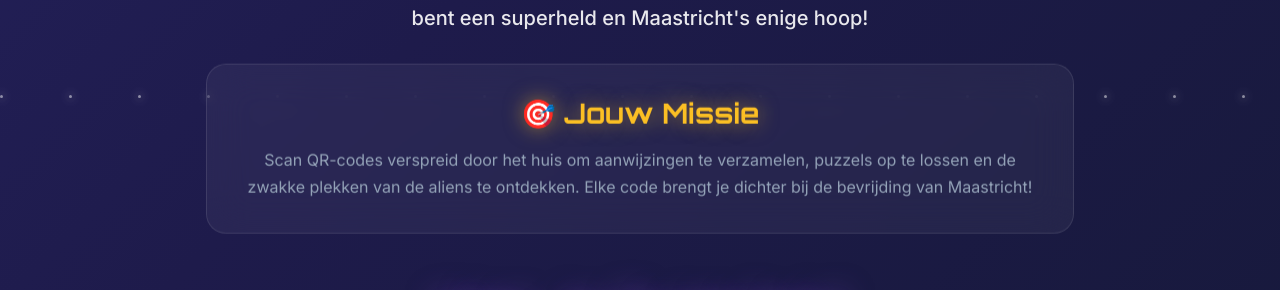
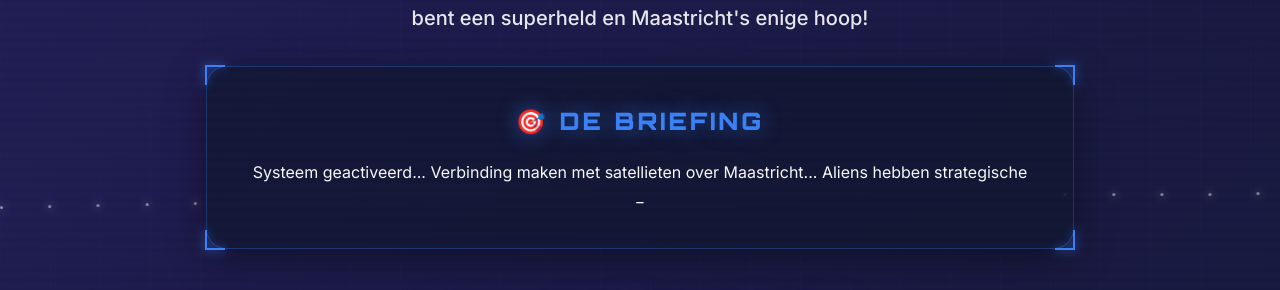
Before and after one commit to x4b5/game2026, a SvelteKit app: page /game/kappa-grid-27 in a window 1280 px wide. Shown: the part 340-630 px from the top of the page. Built offline with nearby package versions, Linux system fonts and the light colour scheme.

Commit message:
style: revamped landing page with spectacular futuristic effects

```diff
--- a/src/routes/game/kappa-grid-27/+page.svelte
+++ b/src/routes/game/kappa-grid-27/+page.svelte
@@ -45,6 +45,10 @@
     let isStarting = $state(false);
     let mounted = $state(false);
 
+    let briefingText =
+        "Systeem geactiveerd... Verbinding maken met satellieten over Maastricht... Aliens hebben strategische punten bezet. Jouw missie: infiltreer hun netwerk, los de raadsels op en verdrijf de indringers uit onze stad!";
+    let displayedBriefing = $state("");
+
     // Multiplayer State
     let takenHeroes = $state<Set<string>>(new Set());
     let deviceId = $state("");
@@ -52,6 +56,18 @@
     onMount(() => {
         mounted = true;
         soundManager.init();
+
+        // Typewriter effect
+        let i = 0;
+        const speed = 40;
+        const type = () => {
+            if (i < briefingText.length) {
+                displayedBriefing += briefingText.charAt(i);
+                i++;
+                setTimeout(type, speed);
+            }
+        };
+        setTimeout(type, 1000); // Start after 1s delay
 
         // 1. Get or Create Device ID
         let storedId = localStorage.getItem("game2026_deviceId");
@@ -194,8 +210,10 @@
 <div class="welcome-page" class:mounted>
     <!-- Animated Background -->
     <div class="animated-bg"></div>
+    <div class="cyber-grid"></div>
+    <div class="scanline-overlay"></div>
     <div class="particles">
-        {#each Array(20) as _, i}
+        {#each Array(30) as _, i}
             <div class="particle" style:--i={i}></div>
         {/each}
     </div>
@@ -223,14 +241,16 @@
         </div>
 
         <!-- Mission Brief -->
-        <div class="mission-brief glass-panel">
-            <h2>🎯 Jouw Missie</h2>
-            <p>
-                Scan QR-codes verspreid door het huis om aanwijzingen te
-                verzamelen, puzzels op te lossen en de zwakke plekken van de
-                aliens te ontdekken. Elke code brengt je dichter bij de
-                bevrijding van Maastricht!
-            </p>
+        <div class="mission-brief glass-panel has-corners">
+            <div class="corner tl"></div>
+            <div class="corner tr"></div>
+            <div class="corner bl"></div>
+            <div class="corner br"></div>
+            <h2>🎯 DE BRIEFING</h2>
+            <div class="typewriter-content">
+                {displayedBriefing}
+                <span class="cursor">_</span>
+            </div>
         </div>
     </div>
 
@@ -373,11 +393,71 @@
         background: rgba(255, 255, 255, 0.5);
         border-radius: 50%;
         top: -10px;
-        left: calc(var(--i) * 5%);
+        left: calc(var(--i) * 3.3%);
         animation: fall linear infinite;
-        animation-duration: calc(10s + var(--i) * 1s);
-        animation-delay: calc(var(--i) * -0.5s);
+        animation-duration: calc(8s + var(--i) * 0.5s);
+        animation-delay: calc(var(--i) * -0.3s);
         box-shadow: 0 0 10px rgba(255, 255, 255, 0.8);
+    }
+
+    /* Cyber Grid Overlay */
+    .cyber-grid {
+        position: fixed;
+        top: 0;
+        left: 0;
+        width: 100%;
+        height: 100%;
+        background-image: linear-gradient(
+                rgba(59, 130, 246, 0.05) 1px,
+                transparent 1px
+            ),
+            linear-gradient(
+                90deg,
+                rgba(59, 130, 246, 0.05) 1px,
+                transparent 1px
+            );
+        background-size: 50px 50px;
+        perspective: 1000px;
+        z-index: -1.5;
+        animation: gridFade 4s ease-in-out infinite alternate;
+    }
+
+    @keyframes gridFade {
+        from {
+            opacity: 0.3;
+        }
+        to {
+            opacity: 0.6;
+        }
+    }
+
+    /* Scanline Effect */
+    .scanline-overlay {
+        position: fixed;
+        top: 0;
+        left: 0;
+        width: 100%;
+        height: 100%;
+        background: linear-gradient(
+            to bottom,
+            transparent 0%,
+            rgba(59, 130, 246, 0.1) 50%,
+            transparent 100%
+        );
+        background-size: 100% 10px;
+        animation: scanlineScroll 10s linear infinite;
+        pointer-events: none;
+        z-index: 1000;
+        opacity: 0.2;
+    }
+
+    @keyframes scanlineScroll {
+        from {
+            transform: translateY(-100%);
+        }
+        to {
+            transform: translateY(100%);
+        }
     }
 
     @keyframes fall {
@@ -461,6 +541,36 @@
         letter-spacing: 0.05em;
         text-transform: uppercase;
         word-wrap: break-word;
+        position: relative;
+    }
+
+    .line1::after,
+    .line2::after {
+        content: "";
+        position: absolute;
+        top: 0;
+        left: 0;
+        width: 100%;
+        height: 100%;
+        background: linear-gradient(
+            to bottom,
+            transparent 0%,
+            rgba(255, 255, 255, 0.2) 50%,
+            transparent 100%
+        );
+        background-size: 100% 200%;
+        animation: holo-scan 2s linear infinite;
+        pointer-events: none;
+        mix-blend-mode: overlay;
+    }
+
+    @keyframes holo-scan {
+        0% {
+            transform: translateY(-100%);
+        }
+        100% {
+            transform: translateY(100%);
+        }
     }
 
     .line1 {
@@ -603,34 +713,94 @@
     }
 
     .mission-brief {
-        padding: 2rem;
+        padding: 2.5rem;
         margin-top: 2rem;
         backdrop-filter: blur(20px);
-        animation: float 6s ease-in-out infinite;
+        position: relative;
+        background: rgba(15, 23, 42, 0.6);
+        border: 1px solid rgba(59, 130, 246, 0.3);
+        box-shadow: 0 10px 40px rgba(0, 0, 0, 0.4);
     }
 
-    @keyframes float {
-        0%,
-        100% {
-            transform: translateY(0px);
+    .has-corners .corner {
+        position: absolute;
+        width: 20px;
+        height: 20px;
+        border: 2px solid #3b82f6;
+        filter: drop-shadow(0 0 5px #3b82f6);
+    }
+
+    .corner.tl {
+        top: -2px;
+        left: -2px;
+        border-right: none;
+        border-bottom: none;
+    }
+    .corner.tr {
+        top: -2px;
+        right: -2px;
+        border-left: none;
+        border-bottom: none;
+    }
+    .corner.bl {
+        bottom: -2px;
+        left: -2px;
+        border-right: none;
+        border-top: none;
+    }
+    .corner.br {
+        bottom: -2px;
+        right: -2px;
+        border-left: none;
+        border-top: none;
+    }
+
+    .typewriter {
+        color: var(--text-muted);
+        line-height: 1.7;
+        font-family: "Courier New", Courier, monospace;
+        letter-spacing: 0.5px;
+        overflow: hidden;
+        border-right: 2px solid #3b82f6;
+        white-space: wrap;
+        margin: 0 auto;
+        animation: blink-caret 0.75s step-end infinite;
+    }
+
+    @keyframes blink-caret {
+        from,
+        to {
+            border-color: transparent;
         }
         50% {
-            transform: translateY(-10px);
+            border-color: #3b82f6;
+        }
+    }
+
+    .typewriter {
+        animation:
+            typing 3.5s steps(40, end) forwards,
+            blink-caret 0.75s step-end infinite;
+        max-width: fit-content;
+    }
+
+    @keyframes typing {
+        from {
+            width: 0;
+        }
+        to {
+            width: 100%;
         }
     }
 
     .mission-brief h2 {
-        margin-bottom: 1rem;
-        color: #fbbf24;
-        font-size: 1.75rem;
+        margin-bottom: 1.5rem;
+        color: #3b82f6;
+        font-size: 1.5rem;
         font-family: "Orbitron", sans-serif;
-        font-weight: 700;
-        text-shadow: 0 0 20px rgba(251, 191, 36, 0.5);
-    }
-
-    .mission-brief p {
-        color: var(--text-muted);
-        line-height: 1.7;
+        font-weight: 900;
+        letter-spacing: 3px;
+        text-shadow: 0 0 20px rgba(59, 130, 246, 0.5);
     }
 
     /* Selection Section */
@@ -661,26 +831,28 @@
     }
 
     .hero-card {
-        padding: 1rem;
+        padding: 1.25rem;
         cursor: pointer;
         transition: all 0.4s cubic-bezier(0.4, 0, 0.2, 1);
         border: 2px solid transparent;
         position: relative;
         overflow: hidden;
+        background: rgba(255, 255, 255, 0.03);
     }
 
     .hero-card:hover {
-        transform: translateY(-8px) scale(1.08) rotate(2deg);
-        box-shadow: 0 15px 40px rgba(0, 0, 0, 0.5);
+        transform: translateY(-12px) scale(1.05);
+        box-shadow:
+            0 20px 50px rgba(0, 0, 0, 0.6),
+            0 0 20px var(--hero-color);
+        background: rgba(255, 255, 255, 0.05);
     }
 
     .hero-card.selected {
         border-color: var(--hero-color);
-        box-shadow: 0 0 40px var(--hero-color);
-        animation:
-            pulse-selected 1.5s infinite,
-            float 3s ease-in-out infinite;
-        transform: translateY(-5px);
+        box-shadow: 0 0 50px var(--hero-color);
+        background: rgba(255, 255, 255, 0.08);
+        transform: translateY(-5px) scale(1.02);
     }
 
     @keyframes pulse-selected {
@@ -697,15 +869,19 @@
         position: relative;
         width: 100%;
         aspect-ratio: 1;
-        margin-bottom: 0.75rem;
+        margin-bottom: 1rem;
         border-radius: 12px;
         overflow: hidden;
-        background: #050510;
+        background: radial-gradient(
+            circle at center,
+            rgba(59, 130, 246, 0.1),
+            #050510
+        );
         display: flex;
         align-items: center;
         justify-content: center;
-        border: 2px solid rgba(255, 255, 255, 0.05);
-        box-shadow: inset 0 0 20px rgba(0, 0, 0, 0.8);
+        border: 1px solid rgba(255, 255, 255, 0.1);
+        box-shadow: inset 0 0 30px rgba(0, 0, 0, 0.9);
     }
 
     .hero-image {
```
